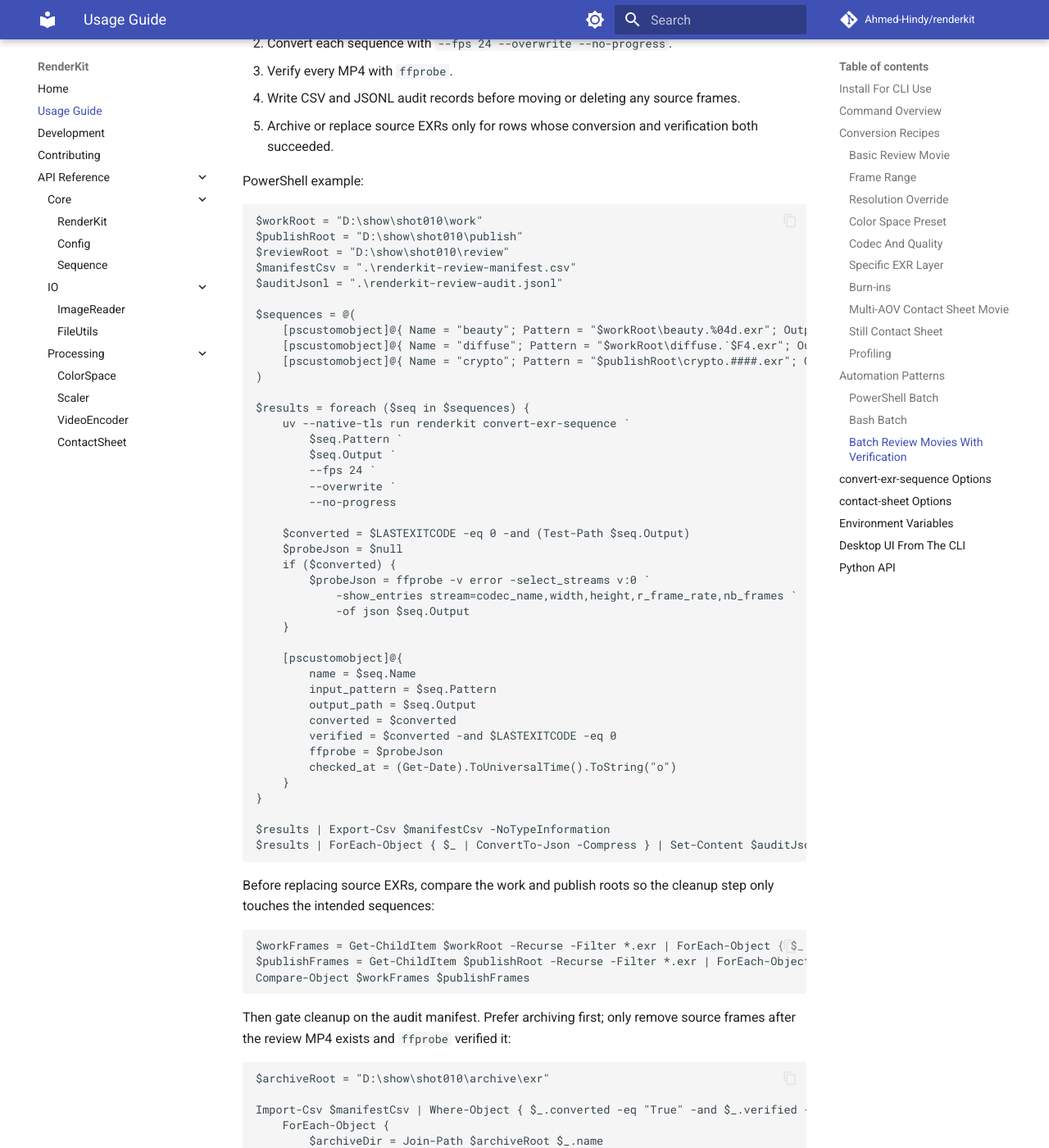
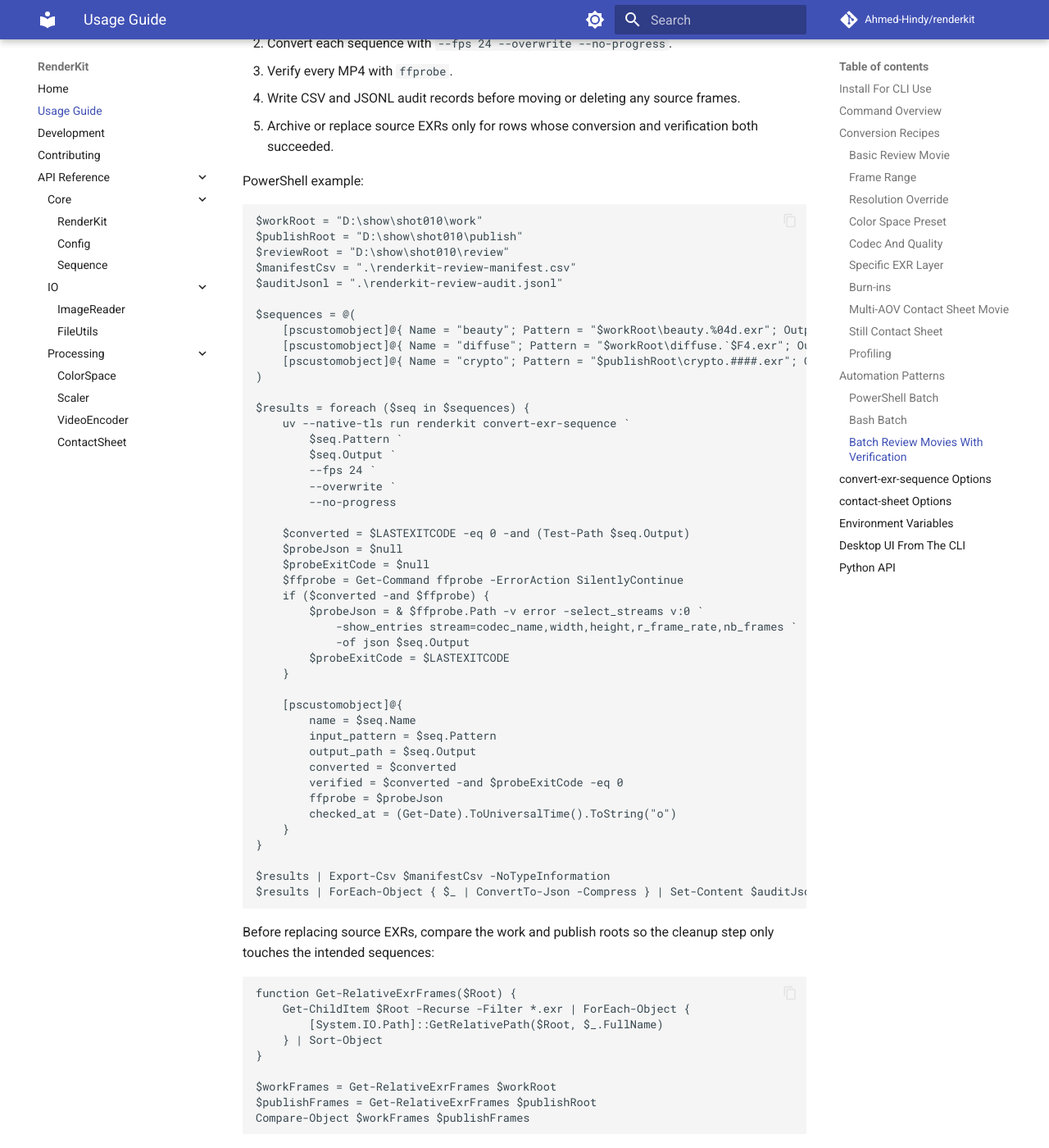
Before and after one commit to Ahmed-Hindy/renderkit, an MkDocs documentation site: the page built from docs/usage.md, in a window 1280 px wide and 1400 px high, scrolled down 3677 px. Shown: the whole window at 82% size. Built offline with MkDocs 1.6.1 and Material for MkDocs 9.7.7, drawn with Linux system fonts in a browser that asks for light colours; comment, search, counter and statistics services are not loaded; some of the changed text lies outside the part shown.

Commit message:
docs: tighten batch cleanup verification

````diff
--- a/docs/usage.md
+++ b/docs/usage.md
@@ -206,10 +206,13 @@ $results = foreach ($seq in $sequences) {
 
     $converted = $LASTEXITCODE -eq 0 -and (Test-Path $seq.Output)
     $probeJson = $null
-    if ($converted) {
-        $probeJson = ffprobe -v error -select_streams v:0 `
+    $probeExitCode = $null
+    $ffprobe = Get-Command ffprobe -ErrorAction SilentlyContinue
+    if ($converted -and $ffprobe) {
+        $probeJson = & $ffprobe.Path -v error -select_streams v:0 `
             -show_entries stream=codec_name,width,height,r_frame_rate,nb_frames `
             -of json $seq.Output
+        $probeExitCode = $LASTEXITCODE
     }
 
     [pscustomobject]@{
@@ -217,7 +220,7 @@ $results = foreach ($seq in $sequences) {
         input_pattern = $seq.Pattern
         output_path = $seq.Output
         converted = $converted
-        verified = $converted -and $LASTEXITCODE -eq 0
+        verified = $converted -and $probeExitCode -eq 0
         ffprobe = $probeJson
         checked_at = (Get-Date).ToUniversalTime().ToString("o")
     }
@@ -231,8 +234,14 @@ Before replacing source EXRs, compare the work and publish roots so the cleanup
 step only touches the intended sequences:
 
 ```powershell
-$workFrames = Get-ChildItem $workRoot -Recurse -Filter *.exr | ForEach-Object { $_.FullName }
-$publishFrames = Get-ChildItem $publishRoot -Recurse -Filter *.exr | ForEach-Object { $_.FullName }
+function Get-RelativeExrFrames($Root) {
+    Get-ChildItem $Root -Recurse -Filter *.exr | ForEach-Object {
+        [System.IO.Path]::GetRelativePath($Root, $_.FullName)
+    } | Sort-Object
+}
+
+$workFrames = Get-RelativeExrFrames $workRoot
+$publishFrames = Get-RelativeExrFrames $publishRoot
 Compare-Object $workFrames $publishFrames
 ```
 
@@ -242,15 +251,32 @@ source frames after the review MP4 exists and `ffprobe` verified it:
 ```powershell
 $archiveRoot = "D:\show\shot010\archive\exr"
 
+function ConvertTo-FrameNameRegex($LeafPattern) {
+    $regex = [regex]::Escape($LeafPattern)
+    $regex = [regex]::Replace($regex, '%0?(\d*)d', [System.Text.RegularExpressions.MatchEvaluator]{
+        param($match)
+        $width = $match.Groups[1].Value
+        if ([string]::IsNullOrEmpty($width)) { '\d+' } else { "\d{$width}" }
+    })
+    $regex = [regex]::Replace($regex, '\\\$F(\d+)', [System.Text.RegularExpressions.MatchEvaluator]{
+        param($match)
+        "\d{$($match.Groups[1].Value)}"
+    })
+    $regex = [regex]::Replace($regex, '(\\#)+', [System.Text.RegularExpressions.MatchEvaluator]{
+        param($match)
+        $width = ($match.Value -replace '\\').Length
+        "\d{$width}"
+    })
+    "^$regex$"
+}
+
 Import-Csv $manifestCsv | Where-Object { $_.converted -eq "True" -and $_.verified -eq "True" } |
     ForEach-Object {
         $archiveDir = Join-Path $archiveRoot $_.name
-        $frameFilter = (Split-Path $_.input_pattern -Leaf) `
-            -replace '%0?\d+d', '*' `
-            -replace '\$F\d+', '*' `
-            -replace '#+', '*'
+        $frameRegex = ConvertTo-FrameNameRegex (Split-Path $_.input_pattern -Leaf)
         New-Item -ItemType Directory -Force $archiveDir | Out-Null
-        Get-ChildItem (Split-Path $_.input_pattern) -Filter $frameFilter |
+        Get-ChildItem (Split-Path $_.input_pattern) -Filter *.exr |
+            Where-Object { $_.Name -match $frameRegex } |
             Move-Item -Destination $archiveDir
     }
 ```
````
